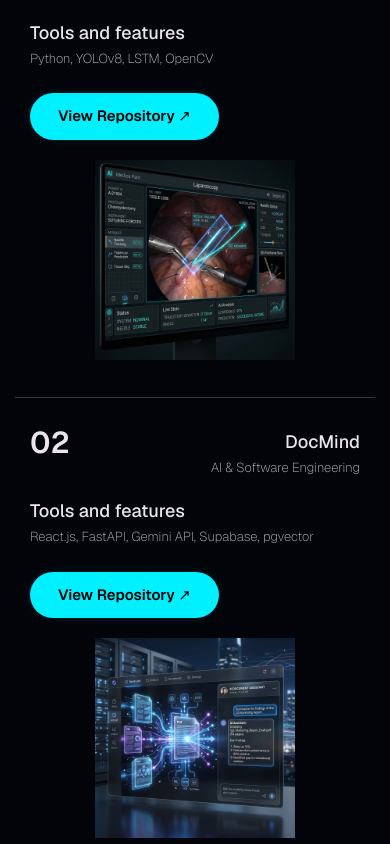
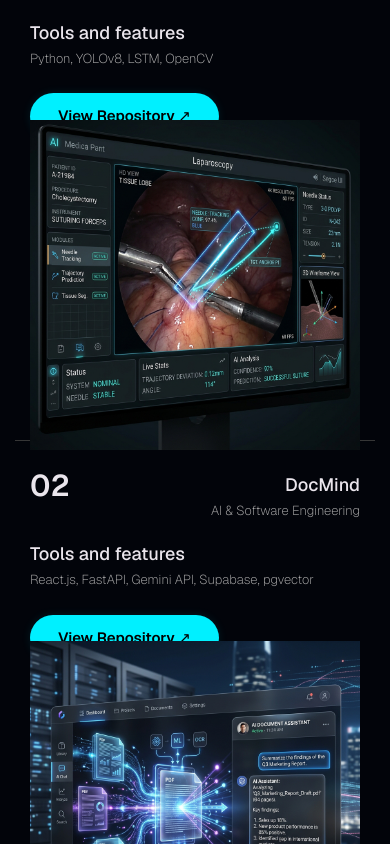
Before and after one commit to Shivansh191005/Portfolio-website, a React (Vite) app: page / in a window 390 px wide. Shown: the part 3940-4784 px from the top of the page. Built offline with nearby package versions, Linux system fonts and the light colour scheme; no server answers.

Commit message:
Make Work images dynamically fill available vertical space

```diff
--- a/src/components/styles/Work.css
+++ b/src/components/styles/Work.css
@@ -103,10 +103,18 @@
   display: flex;
   width: 100%;
   justify-content: center;
+  flex: 1;
+  min-height: 0;
+  align-items: center;
 }
 
 .work-image-in {
   position: relative;
+  width: 100%;
+  height: 100%;
+  display: flex;
+  justify-content: center;
+  align-items: center;
 }
 
 .work-link {
@@ -125,6 +133,7 @@
     inset 0px 0px 10px 0px #393939;
   transition: 0.3s;
   opacity: 0;
+  z-index: 5;
 }
 
 .work-image a:hover {
@@ -147,13 +156,11 @@
 
 .work-image img {
   max-width: 100%;
-  max-height: 350px;
+  max-height: 100%;
+  object-fit: contain;
 }
 
 @media only screen and (max-height: 900px) {
-  .work-image img {
-    max-height: 250px;
-  }
 
   .work-box {
     padding: 30px 40px;
@@ -172,9 +179,6 @@
 }
 
 @media only screen and (max-height: 750px) {
-  .work-image img {
-    max-height: 180px;
-  }
 
   .work-box {
     padding: 20px 30px;
@@ -243,9 +247,6 @@
 }
 
 @media only screen and (max-height: 600px) {
-  .work-image img {
-    max-height: 140px;
-  }
 
   .work-section h2 {
     font-size: 30px;
@@ -370,8 +371,9 @@
     font-size: 18px;
   }
 
-  .work-image img {
-    max-height: 200px;
+  .work-image {
+    max-height: 250px;
+    min-height: 200px;
   }
 
   .work-box-cta {
```
